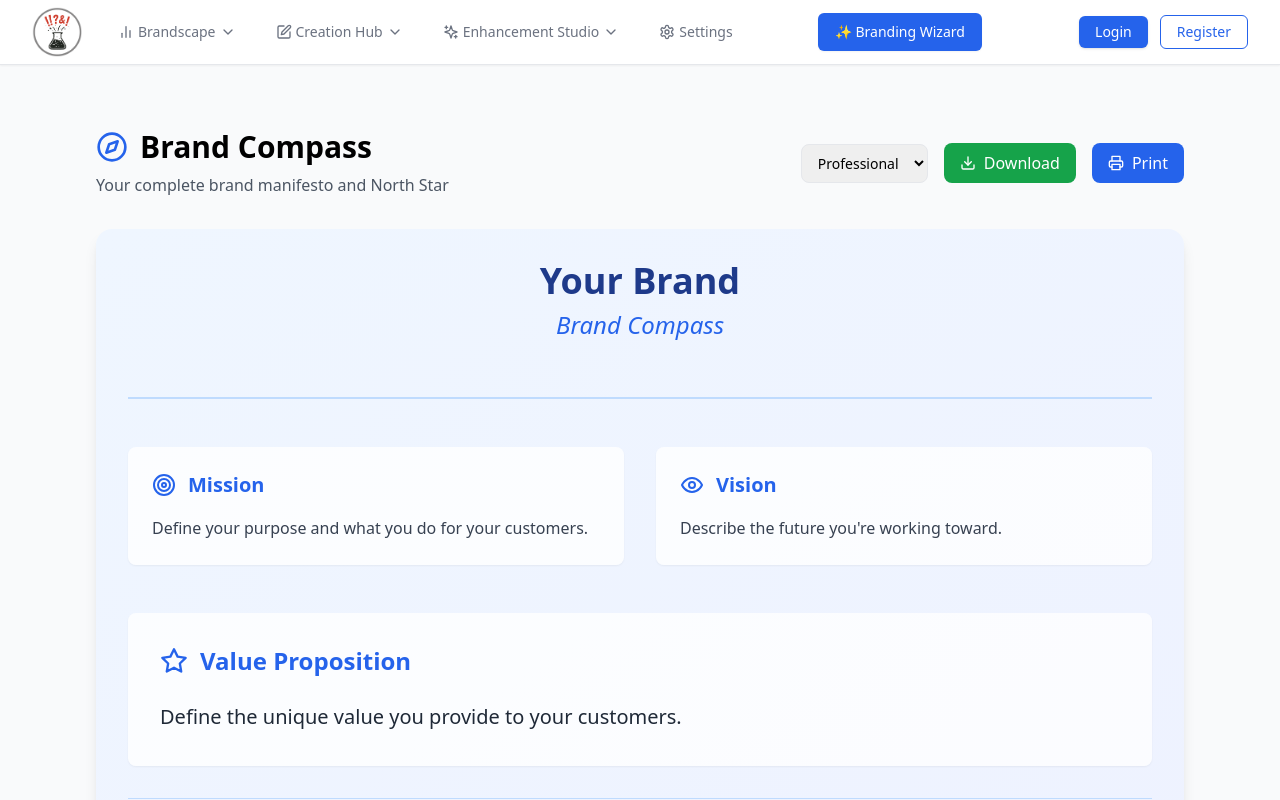
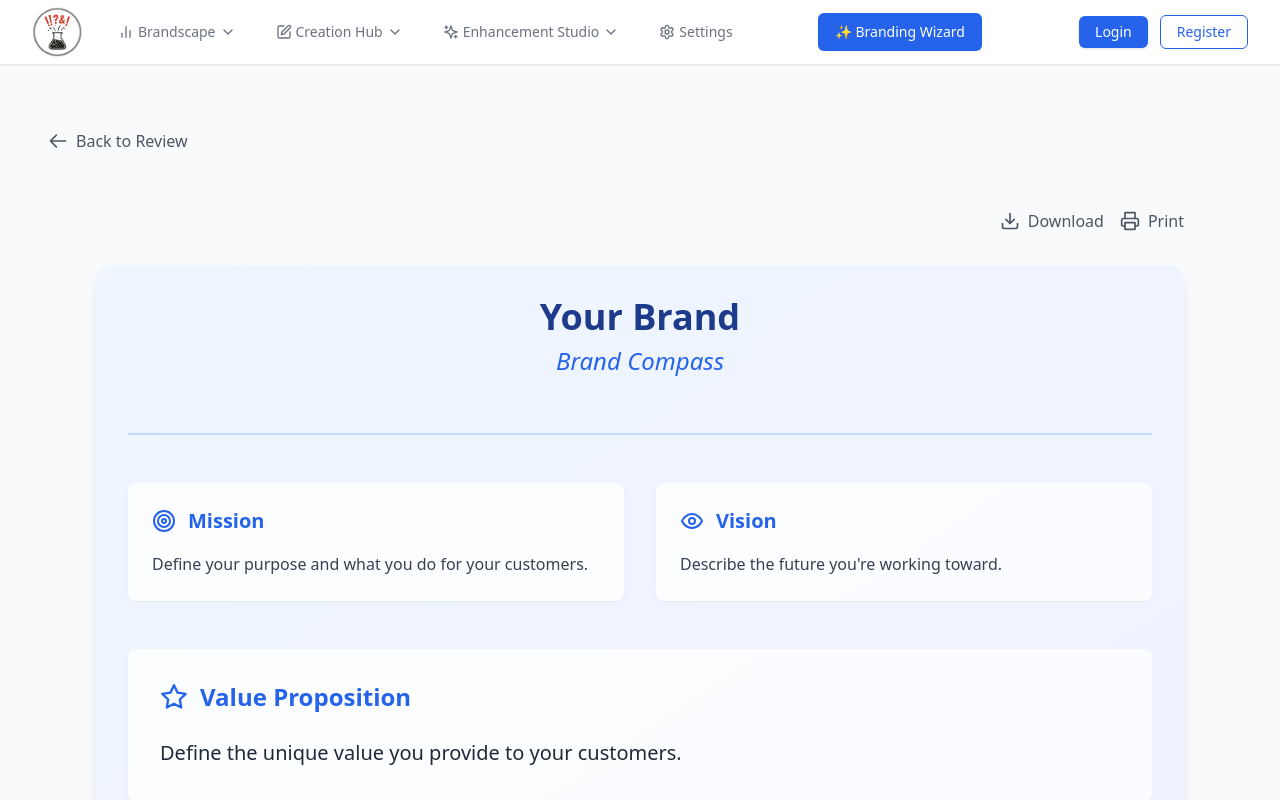
Before and after one commit to briannablacet/marketing-content-lab, a Next.js app: page /brand-compass in a window 1280 px wide. Shown: the top 800 px of the page. Built offline with nearby package versions, Linux system fonts and the light colour scheme.

Commit message:
Last couple UI tweaks

```diff
--- a/src/components/features/BrandCompass/index.tsx
+++ b/src/components/features/BrandCompass/index.tsx
@@ -6,9 +6,10 @@ import { Card } from '../../ui/card';
 import {
     Compass, Download, Printer, RefreshCw, Sparkles,
     Target, Users, MessageSquare, Eye, Star, FileText,
-    ArrowRight, CheckCircle
+    ArrowRight, CheckCircle, ArrowLeft
 } from 'lucide-react';
 import StrategicDataService from '../../../services/StrategicDataService';
+import { useRouter } from 'next/router';
 
 interface BrandData {
     // Core Identity
@@ -36,6 +37,7 @@ interface BrandData {
 }
 
 const BrandCompass: React.FC = () => {
+    const router = useRouter();
     const [brandData, setBrandData] = useState<BrandData>({});
     const [isLoading, setIsLoading] = useState(true);
     const [selectedTheme, setSelectedTheme] = useState<'professional' | 'modern' | 'elegant'>('professional');
@@ -249,42 +251,20 @@ Generated by Marketing Content Lab - Brand Compass
 
     return (
         <div className="max-w-6xl mx-auto p-8">
-            {/* Header Controls */}
-            <div className="flex justify-between items-center mb-8">
-                <div>
-                    <h1 className="text-3xl font-bold flex items-center gap-3">
-                        <Compass className="w-8 h-8 text-blue-600" />
-                        Brand Compass
-                    </h1>
-                    <p className="text-gray-600 mt-2">Your complete brand manifesto and North Star</p>
-                </div>
-
+            <div className="flex items-center justify-end mb-8">
                 <div className="flex items-center gap-4">
-                    {/* Theme Selector */}
-                    <select
-                        value={selectedTheme}
-                        onChange={(e) => setSelectedTheme(e.target.value as any)}
-                        className="px-3 py-2 border rounded-lg text-sm"
-                    >
-                        <option value="professional">Professional</option>
-                        <option value="modern">Modern</option>
-                        <option value="elegant">Elegant</option>
-                    </select>
-
-                    {/* Export Buttons */}
                     <button
                         onClick={downloadCompass}
-                        className="px-4 py-2 bg-green-600 text-white rounded-lg hover:bg-green-700 flex items-center gap-2"
+                        className="flex items-center gap-2 text-gray-600 hover:text-gray-900 transition-colors"
                     >
-                        <Download className="w-4 h-4" />
+                        <Download className="w-5 h-5" />
                         Download
                     </button>
-
                     <button
                         onClick={exportCompass}
-                        className="px-4 py-2 bg-blue-600 text-white rounded-lg hover:bg-blue-700 flex items-center gap-2"
+                        className="flex items-center gap-2 text-gray-600 hover:text-gray-900 transition-colors"
                     >
-                        <Printer className="w-4 h-4" />
+                        <Printer className="w-5 h-5" />
                         Print
                     </button>
                 </div>
--- a/src/components/features/MarketingWalkthrough/components/ReviewStep/index.tsx
+++ b/src/components/features/MarketingWalkthrough/components/ReviewStep/index.tsx
@@ -4,8 +4,9 @@
 import React, { useState, useEffect } from 'react';
 import { Card } from '../../../../shared/ui/card';
 import {
-    Users, Target, MessageSquare, TrendingUp, Eye, CheckCircle, FileText
+    Users, Target, MessageSquare, TrendingUp, Eye, CheckCircle, FileText, Compass
 } from 'lucide-react';
+import Link from 'next/link';
 
 interface ProductInfo {
     name?: string;
@@ -123,9 +124,30 @@ const ReviewStep: React.FC<ReviewStepProps> = ({ onNext, onBack }) => {
                 </p>
             </div>
 
+            {/* Brand Compass CTA */}
+            <Card className="p-6 bg-gradient-to-r from-blue-50 to-purple-50 border-blue-200">
+                <div className="flex items-center justify-between">
+                    <div className="flex items-center gap-4">
+                        <div className="p-3 bg-blue-100 rounded-full">
+                            <Compass className="w-6 h-6 text-blue-600" />
+                        </div>
+                        <div>
+                            <h3 className="text-lg font-semibold text-gray-900">Visualize Your Brand Compass</h3>
+                            <p className="text-gray-600 text-sm">See your complete brand strategy in a beautiful, interactive compass format</p>
+                        </div>
+                    </div>
+                    <Link
+                        href="/brand-compass"
+                        className="px-6 py-3 bg-blue-600 text-white rounded-lg hover:bg-blue-700 transition-colors flex items-center gap-2 font-medium"
+                    >
+                        <Compass className="w-5 h-5" />
+                        View Brand Compass
+                    </Link>
+                </div>
+            </Card>
+
             {/* Strategy Summary Grid */}
             <div className="grid gap-6 md:grid-cols-2 lg:grid-cols-3">
-
                 {/* Business Info */}
                 <Card className="p-6">
                     <div className="flex items-center gap-3 mb-4">
--- a/src/pages/brand-compass.tsx
+++ b/src/pages/brand-compass.tsx
@@ -1,9 +1,27 @@
 // src/pages/brand-compass.tsx
 import React from 'react';
 import BrandCompass from '../components/features/BrandCompass/index';
+import { useRouter } from 'next/router';
 
 const BrandCompassPage = () => {
-    return <BrandCompass />;
+    const router = useRouter();
+
+    return (
+        <div className="min-h-screen bg-gray-50">
+            <div className="max-w-7xl mx-auto px-4 sm:px-6 lg:px-8 py-8">
+                <button
+                    onClick={() => router.push('/review-program')}
+                    className="mb-6 flex items-center gap-2 text-gray-600 hover:text-gray-900 transition-colors"
+                >
+                    <svg className="w-5 h-5" fill="none" stroke="currentColor" viewBox="0 0 24 24">
+                        <path strokeLinecap="round" strokeLinejoin="round" strokeWidth={2} d="M10 19l-7-7m0 0l7-7m-7 7h18" />
+                    </svg>
+                    Back to Review
+                </button>
+                <BrandCompass />
+            </div>
+        </div>
+    );
 };
 
 export default BrandCompassPage;
--- a/src/pages/walkthrough/complete.tsx
+++ b/src/pages/walkthrough/complete.tsx
@@ -6,7 +6,7 @@ import { useRouter } from 'next/router';
 import { Card } from '../../components/ui/card';
 import {
   Sparkles, FileText, PenTool, Users, Target, MessageSquare,
-  TrendingUp, Eye, CheckCircle, Download, ArrowRight
+  TrendingUp, Eye, CheckCircle, Download, ArrowRight, Compass
 } from 'lucide-react';
 import Link from 'next/link';
 
@@ -184,7 +184,7 @@ Generated by Marketing Content Lab`;
       </div>
 
       {/* Action Cards */}
-      <div className="grid gap-4 md:grid-cols-3 mb-8">
+      <div className="grid gap-4 md:grid-cols-4 mb-8">
         <button
           onClick={() => router.push('/creation-hub')}
           className="p-4 bg-blue-600 text-white rounded-lg hover:bg-blue-700 transition-all group"
@@ -214,6 +214,20 @@ Generated by Marketing Content Lab`;
         </button>
 
         <button
+          onClick={() => window.open('/brand-compass', '_blank')}
+          className="p-4 bg-gradient-to-r from-purple-500 to-blue-500 text-white rounded-lg hover:from-purple-600 hover:to-blue-600 transition-all group"
+        >
+          <div className="flex items-center gap-3 mb-2">
+            <Compass className="w-5 h-5" />
+            <span className="font-semibold">Brand Compass</span>
+            <ArrowRight className="w-4 h-4 ml-auto group-hover:translate-x-1 transition-transform" />
+          </div>
+          <p className="text-purple-100 text-sm text-left">
+            Visualize your strategy
+          </p>
+        </button>
+
+        <button
           onClick={exportStrategy}
           className="p-4 bg-white rounded-lg border hover:border-green-500 hover:shadow-md transition-all group"
         >
@@ -227,6 +241,7 @@ Generated by Marketing Content Lab`;
         </button>
       </div>
 
+      {/* Rest of your existing code stays exactly the same... */}
       {/* Strategy Summary Grid */}
       <div className="grid gap-6 md:grid-cols-2 lg:grid-cols-3">
 
@@ -342,6 +357,7 @@ Generated by Marketing Content Lab`;
               <div>
                 <p className="text-sm font-medium text-gray-700">Tone</p>
                 <p className="text-gray-600">{brandVoice.tone}</p>
+                <p className="text-gray-600">{brandVoice.tone}</p>
               </div>
             )}
             {!brandVoice.archetype && !brandVoice.tone && (
@@ -349,7 +365,6 @@ Generated by Marketing Content Lab`;
             )}
           </div>
         </Card>
-
         {/* Key Benefits */}
     {messageFramework.keyBenefits && messageFramework.keyBenefits.length > 0 && (
       <Card className="p-6 md:col-span-2">
@@ -450,5 +465,4 @@ Generated by Marketing Content Lab`;
 </div>
 );
 };
-
 export default WalkthroughComplete;
```
Lines whose indentation alone changed are shown as unchanged.
